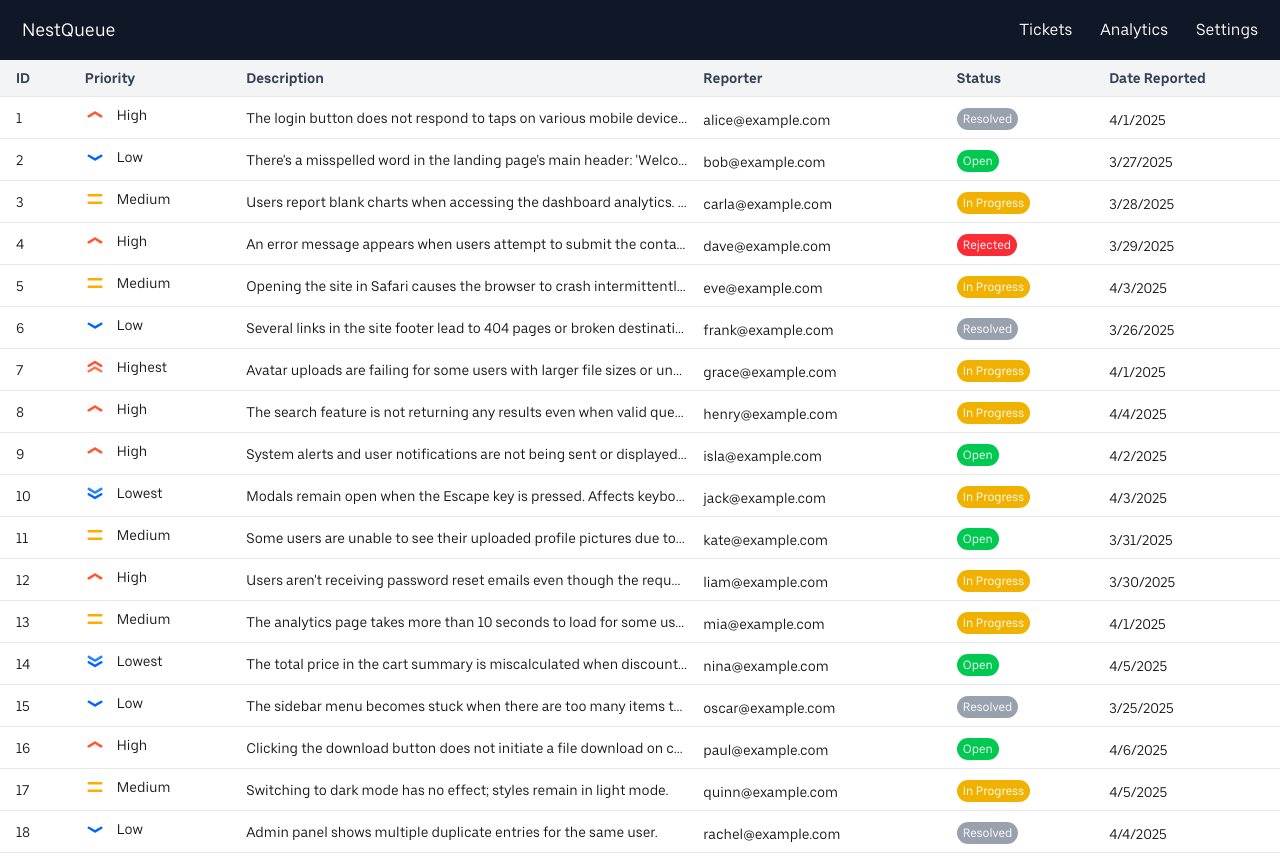
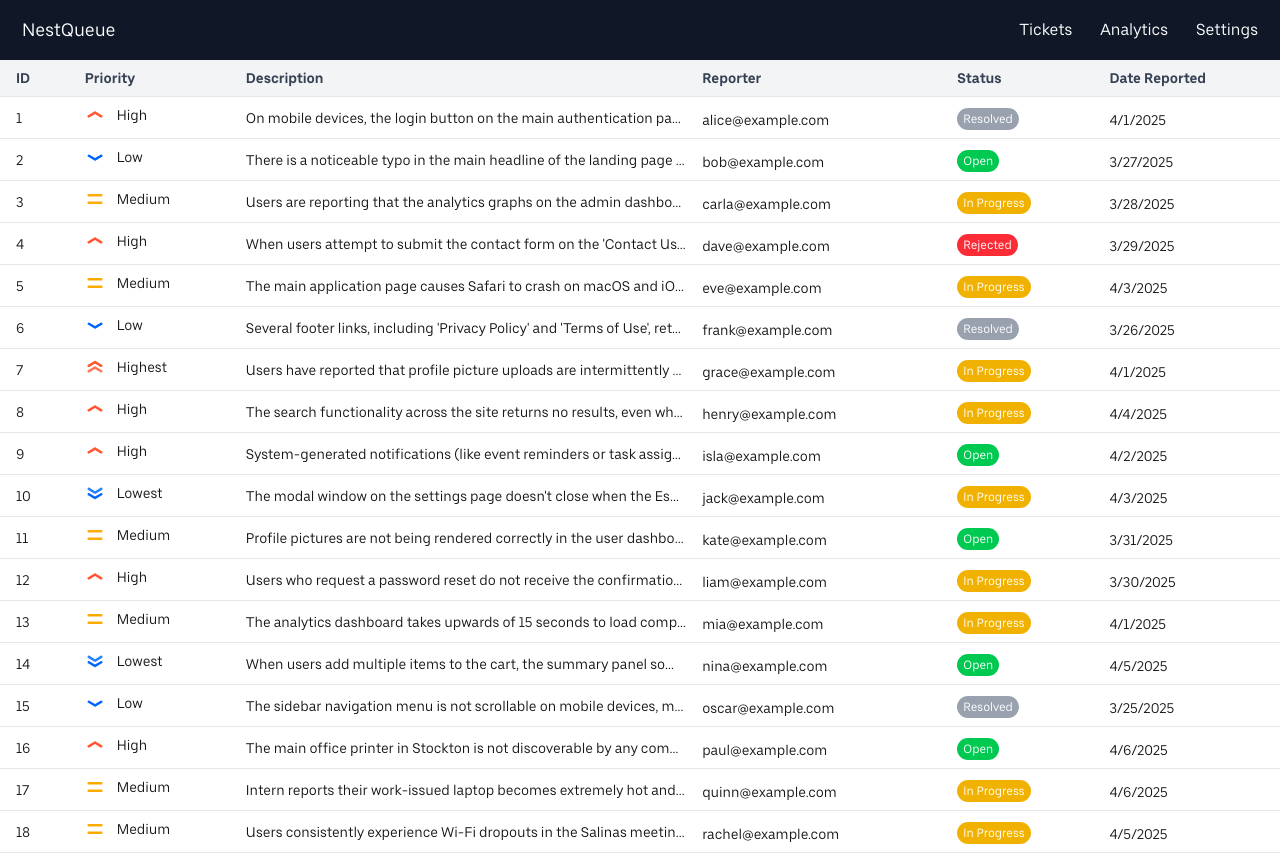
Before and after one commit to digitalnest-wit/nestqueue, a Next.js app: page /tickets in a window 1280 px wide. Built offline with nearby package versions, Linux system fonts and the light colour scheme.

Commit message:
feat!: add more props to types/Ticket

```diff
--- a/src/app/mock/tickets.ts
+++ b/src/app/mock/tickets.ts
@@ -3,344 +3,457 @@ import Ticket from "../types/ticket";
 export const tickets: Array<Ticket> = [
   {
     id: "1",
-    title: "Login button unresponsive on mobile",
+    title: "Mobile Login Button Unresponsive",
     description:
-      "The login button does not respond to taps on various mobile devices, preventing users from signing in.",
+      "On mobile devices, the login button on the main authentication page is completely unresponsive to taps. This prevents users from logging in unless they switch to desktop view. Issue seems specific to iOS devices running Safari.",
+    site: "watsonville",
+    category: "software",
     reporter: "alice@example.com",
+    reporterRole: "staff",
     date: new Date("2025-04-01"),
     priority: "high",
     status: "resolved",
   },
   {
     id: "2",
-    title: "Landing page header typo",
+    title: "Landing Page Header Typo",
     description:
-      "There's a misspelled word in the landing page's main header: 'Welcom' should be 'Welcome'.",
+      "There is a noticeable typo in the main headline of the landing page which could affect the credibility of the site. The word 'opportunites' is incorrectly spelled and should be corrected to 'opportunities'.",
+    site: "salinas",
+    category: "software",
     reporter: "bob@example.com",
+    reporterRole: "intern",
     date: new Date("2025-03-27"),
     priority: "low",
     status: "open",
   },
   {
     id: "3",
-    title: "Dashboard graphs not loading",
+    title: "Graphs Not Rendering on Dashboard",
     description:
-      "Users report blank charts when accessing the dashboard analytics. Issue affects Chrome and Firefox.",
+      "Users are reporting that the analytics graphs on the admin dashboard are not rendering correctly. The issue appears after login, with only axis lines and titles displaying but no data visualization.",
+    site: "hq",
+    category: "software",
     reporter: "carla@example.com",
+    reporterRole: "staff",
     date: new Date("2025-03-28"),
     priority: "medium",
     status: "inProgress",
   },
   {
     id: "4",
-    title: "Contact form submission error",
+    title: "Contact Form Submission Error",
     description:
-      "An error message appears when users attempt to submit the contact form. Affects all browsers.",
+      "When users attempt to submit the contact form on the 'Contact Us' page, they receive a generic server error message. Logs suggest a backend validation failure due to unexpected email formatting.",
+    site: "gilroy",
+    category: "software",
     reporter: "dave@example.com",
+    reporterRole: "external",
     date: new Date("2025-03-29"),
     priority: "high",
     status: "rejected",
   },
   {
     id: "5",
-    title: "Safari crashes on load",
+    title: "Safari Crash on Page Load",
     description:
-      "Opening the site in Safari causes the browser to crash intermittently. Needs urgent investigation.",
+      "The main application page causes Safari to crash on macOS and iOS devices. This appears related to an unhandled media query and animation conflict in the frontend code.",
+    site: "modesto",
+    category: "software",
     reporter: "eve@example.com",
+    reporterRole: "staff",
     date: new Date("2025-04-03"),
     priority: "medium",
     status: "inProgress",
   },
   {
     id: "6",
-    title: "Broken footer links",
+    title: "Broken Footer Links",
     description:
-      "Several links in the site footer lead to 404 pages or broken destinations.",
+      "Several footer links, including 'Privacy Policy' and 'Terms of Use', return 404 errors. This may be due to recent changes in the site's routing configuration.",
+    site: "stockton",
+    category: "software",
     reporter: "frank@example.com",
+    reporterRole: "manager",
     date: new Date("2025-03-26"),
     priority: "low",
     status: "resolved",
   },
   {
     id: "7",
-    title: "User avatar uploads failing",
+    title: "User Avatar Uploads Failing",
     description:
-      "Avatar uploads are failing for some users with larger file sizes or unsupported formats.",
+      "Users have reported that profile picture uploads are intermittently failing with no clear error message. The issue may be related to file size or unsupported formats not being properly filtered.",
+    site: "watsonville",
+    category: "software",
     reporter: "grace@example.com",
+    reporterRole: "intern",
     date: new Date("2025-04-01"),
     priority: "highest",
     status: "inProgress",
   },
   {
     id: "8",
-    title: "Search returns no results",
+    title: "Search Function Returns Empty Results",
     description:
-      "The search feature is not returning any results even when valid queries are used.",
+      "The search functionality across the site returns no results, even when valid terms are entered. This affects both global search and filtered module search.",
+    site: "hq",
+    category: "software",
     reporter: "henry@example.com",
+    reporterRole: "staff",
     date: new Date("2025-04-04"),
     priority: "high",
     status: "inProgress",
   },
   {
     id: "9",
-    title: "Missing notifications",
+    title: "Notification System Not Triggering",
     description:
-      "System alerts and user notifications are not being sent or displayed properly.",
+      "System-generated notifications (like event reminders or task assignments) are not reaching the intended recipients. The backend jobs appear to run, but no messages are delivered via email or SMS.",
+    site: "salinas",
+    category: "network",
     reporter: "isla@example.com",
+    reporterRole: "manager",
     date: new Date("2025-04-02"),
     priority: "high",
     status: "open",
   },
   {
     id: "10",
-    title: "Modal escape key issue",
+    title: "Modal Window Not Closing on ESC Key",
     description:
-      "Modals remain open when the Escape key is pressed. Affects keyboard navigation and accessibility.",
+      "The modal window on the settings page doesn't close when the Escape key is pressed. This behavior is expected by users and is currently causing confusion when modals stack.",
+    site: "modesto",
+    category: "software",
     reporter: "jack@example.com",
+    reporterRole: "staff",
     date: new Date("2025-04-03"),
     priority: "lowest",
     status: "inProgress",
   },
   {
     id: "11",
-    title: "Profile picture not rendering",
+    title: "Broken Profile Picture Display",
     description:
-      "Some users are unable to see their uploaded profile pictures due to a rendering bug.",
+      "Profile pictures are not being rendered correctly in the user dashboard. Instead, a broken image icon appears, which suggests an issue with the image path or CDN hosting.",
+    site: "watsonville",
+    category: "software",
     reporter: "kate@example.com",
+    reporterRole: "staff",
     date: new Date("2025-03-31"),
     priority: "medium",
     status: "open",
   },
   {
     id: "12",
-    title: "Password reset email issue",
+    title: "Password Reset Email Not Sent",
     description:
-      "Users aren't receiving password reset emails even though the request appears successful.",
+      "Users who request a password reset do not receive the confirmation email. This may be due to a misconfigured SMTP server or domain not being whitelisted by common email providers.",
+    site: "stockton",
+    category: "network",
     reporter: "liam@example.com",
+    reporterRole: "external",
     date: new Date("2025-03-30"),
     priority: "high",
     status: "inProgress",
   },
   {
     id: "13",
-    title: "Analytics page slow load",
+    title: "Analytics Page Takes Too Long to Load",
     description:
-      "The analytics page takes more than 10 seconds to load for some users with large datasets.",
+      "The analytics dashboard takes upwards of 15 seconds to load completely. This negatively affects user experience and may be due to inefficient data aggregation queries on the backend.",
+    site: "gilroy",
+    category: "software",
     reporter: "mia@example.com",
+    reporterRole: "staff",
     date: new Date("2025-04-01"),
     priority: "medium",
     status: "inProgress",
   },
   {
     id: "14",
-    title: "Incorrect cart total",
+    title: "Cart Summary Showing Incorrect Total",
     description:
-      "The total price in the cart summary is miscalculated when discount codes are applied.",
+      "When users add multiple items to the cart, the summary panel sometimes calculates the wrong total, possibly omitting discount values or duplicating taxes.",
+    site: "hq",
+    category: "software",
     reporter: "nina@example.com",
+    reporterRole: "staff",
     date: new Date("2025-04-05"),
     priority: "lowest",
     status: "open",
   },
   {
     id: "15",
-    title: "Sidebar not scrollable",
+    title: "Sidebar Menu Unscrollable on Mobile",
     description:
-      "The sidebar menu becomes stuck when there are too many items to fit in the viewport.",
+      "The sidebar navigation menu is not scrollable on mobile devices, making it impossible to access links that appear lower in the menu hierarchy. Likely a CSS overflow issue.",
+    site: "salinas",
+    category: "software",
     reporter: "oscar@example.com",
+    reporterRole: "intern",
     date: new Date("2025-03-25"),
     priority: "low",
     status: "resolved",
   },
   {
     id: "16",
-    title: "File download not working",
+    title: "Printer Not Connecting to Network",
     description:
-      "Clicking the download button does not initiate a file download on certain browsers.",
+      "The main office printer in Stockton is not discoverable by any computers. Attempts to reconnect via Wi-Fi fail, and the network configuration screen shows no IP address assigned.",
+    site: "stockton",
+    category: "hardware",
     reporter: "paul@example.com",
+    reporterRole: "staff",
     date: new Date("2025-04-06"),
     priority: "high",
     status: "open",
   },
   {
     id: "17",
-    title: "Dark mode toggle ignored",
+    title: "Laptop Overheating During Zoom Calls",
     description:
-      "Switching to dark mode has no effect; styles remain in light mode.",
+      "Intern reports their work-issued laptop becomes extremely hot and loud during video calls. Task manager shows unusually high CPU usage even when no other apps are running.",
+    site: "watsonville",
+    category: "hardware",
     reporter: "quinn@example.com",
+    reporterRole: "intern",
+    date: new Date("2025-04-06"),
+    priority: "medium",
+    status: "inProgress",
+  },
+  {
+    id: "18",
+    title: "Wi-Fi Signal Drops in Meeting Room",
+    description:
+      "Users consistently experience Wi-Fi dropouts in the Salinas meeting room. This affects video calls and document collaboration. Signal strength returns after moving to a hallway.",
+    site: "salinas",
+    category: "network",
+    reporter: "rachel@example.com",
+    reporterRole: "manager",
     date: new Date("2025-04-05"),
     priority: "medium",
     status: "inProgress",
   },
   {
-    id: "18",
-    title: "Duplicate users in admin panel",
+    id: "19",
+    title: "App Crashes When Uploading CSV",
     description:
-      "Admin panel shows multiple duplicate entries for the same user.",
-    reporter: "rachel@example.com",
-    date: new Date("2025-04-04"),
-    priority: "low",
-    status: "resolved",
-  },
-  {
-    id: "19",
-    title: "Checkboxes not saving state",
-    description:
-      "Changes to checkbox selections aren't saved after form submission.",
-    reporter: "sam@example.com",
-    date: new Date("2025-04-02"),
-    priority: "medium",
-    status: "inProgress",
-  },
-  {
-    id: "20",
-    title: "Session expires too quickly",
-    description: "Users are logged out after only a few minutes of inactivity.",
-    reporter: "tara@example.com",
-    date: new Date("2025-04-01"),
+      "The data import tool crashes with a 500 error when users try to upload certain CSV files. Some files work, others don't. Needs validation and error reporting improvements.",
+    site: "hq",
+    category: "software",
+    reporter: "steve@example.com",
+    reporterRole: "staff",
+    date: new Date("2025-04-07"),
     priority: "high",
     status: "open",
   },
   {
-    id: "21",
-    title: "Untranslated text on dashboard",
+    id: "20",
+    title: "HDMI Port Not Detecting Display",
     description:
-      "Some UI strings remain in English even when another language is selected.",
-    reporter: "uma@example.com",
-    date: new Date("2025-03-30"),
-    priority: "low",
-    status: "resolved",
-  },
-  {
-    id: "22",
-    title: "User role permissions error",
-    description:
-      "Certain user roles are not restricted from accessing admin-only routes.",
-    reporter: "vic@example.com",
-    date: new Date("2025-04-06"),
-    priority: "highest",
-    status: "inProgress",
-  },
-  {
-    id: "23",
-    title: "Scrollbar overlaps content",
-    description:
-      "In certain resolutions, the scrollbar overlaps interactive elements.",
-    reporter: "wendy@example.com",
-    date: new Date("2025-04-05"),
-    priority: "lowest",
-    status: "open",
-  },
-  {
-    id: "24",
-    title: "Unexpected logout on tab switch",
-    description: "Switching browser tabs logs out some users unexpectedly.",
-    reporter: "xander@example.com",
-    date: new Date("2025-04-04"),
-    priority: "high",
-    status: "rejected",
-  },
-  {
-    id: "25",
-    title: "Image carousel autoplay issue",
-    description:
-      "Carousel does not autoplay on initial page load; works only after interaction.",
-    reporter: "yasmin@example.com",
-    date: new Date("2025-04-02"),
-    priority: "medium",
-    status: "inProgress",
-  },
-  {
-    id: "26",
-    title: "Input field labels misaligned",
-    description:
-      "Some form field labels are not aligned with their respective inputs.",
-    reporter: "zane@example.com",
-    date: new Date("2025-04-01"),
-    priority: "low",
-    status: "resolved",
-  },
-  {
-    id: "27",
-    title: "404 page not styled correctly",
-    description:
-      "The 404 error page appears unstyled, showing raw HTML elements.",
-    reporter: "abby@example.com",
-    date: new Date("2025-03-31"),
-    priority: "low",
-    status: "resolved",
-  },
-  {
-    id: "28",
-    title: "Autocomplete suggestions incorrect",
-    description: "Autocomplete dropdown suggests unrelated search terms.",
-    reporter: "brian@example.com",
-    date: new Date("2025-04-03"),
-    priority: "medium",
-    status: "inProgress",
-  },
-  {
-    id: "29",
-    title: "User tags not updating",
-    description:
-      "Tags assigned to users via the admin panel don’t reflect in the UI.",
-    reporter: "cindy@example.com",
+      "A manager’s laptop in Gilroy no longer detects external monitors through HDMI. Cables and monitors verified working. May be a driver or hardware issue.",
+    site: "gilroy",
+    category: "hardware",
+    reporter: "tina@example.com",
+    reporterRole: "manager",
     date: new Date("2025-04-06"),
     priority: "medium",
     status: "open",
   },
   {
-    id: "30",
-    title: "Download link returns 403 error",
+    id: "21",
+    title: "External Monitor Flickers",
     description:
-      "Some download links return a 403 forbidden error despite correct access rights.",
-    reporter: "daniel@example.com",
+      "External monitor intermittently flickers and goes black when connected to docking station. Flickering increases during video playback.",
+    site: "modesto",
+    category: "hardware",
+    reporter: "umar@example.com",
+    reporterRole: "staff",
+    date: new Date("2025-04-04"),
+    priority: "low",
+    status: "inProgress",
+  },
+  {
+    id: "22",
+    title: "Broken Link in Onboarding Email",
+    description:
+      "The 'Get Started' link in our new hire onboarding email leads to a 404 page. This is causing confusion among newly onboarded interns.",
+    site: "hq",
+    category: "software",
+    reporter: "victoria@example.com",
+    reporterRole: "staff",
+    date: new Date("2025-04-03"),
+    priority: "low",
+    status: "resolved",
+  },
+  {
+    id: "23",
+    title: "Keyboard Not Responding on Wake",
+    description:
+      "The keyboard on a workstation intermittently becomes unresponsive after waking from sleep. Replugging fixes it temporarily. Might be related to power management settings.",
+    site: "watsonville",
+    category: "hardware",
+    reporter: "walter@example.com",
+    reporterRole: "staff",
+    date: new Date("2025-04-01"),
+    priority: "medium",
+    status: "inProgress",
+  },
+  {
+    id: "24",
+    title: "Slack Notifications Delayed",
+    description:
+      "Slack desktop app notifications arrive several minutes late. This is causing missed messages and reduced response time in team discussions.",
+    site: "salinas",
+    category: "network",
+    reporter: "xena@example.com",
+    reporterRole: "manager",
+    date: new Date("2025-04-02"),
+    priority: "medium",
+    status: "open",
+  },
+  {
+    id: "25",
+    title: "Mouse Cursor Lag on MacBook",
+    description:
+      "Mouse cursor exhibits lag and delay when connected to external monitor. Issue only appears on MacBooks in the HQ office.",
+    site: "hq",
+    category: "hardware",
+    reporter: "yuri@example.com",
+    reporterRole: "staff",
+    date: new Date("2025-04-06"),
+    priority: "low",
+    status: "open",
+  },
+  {
+    id: "26",
+    title: "Zoom Crashes When Sharing Screen",
+    description:
+      "Interns in Gilroy report that Zoom crashes consistently when they attempt to share their screen. Reinstalling the app did not resolve the issue.",
+    site: "gilroy",
+    category: "software",
+    reporter: "zoe@example.com",
+    reporterRole: "intern",
     date: new Date("2025-04-05"),
     priority: "high",
     status: "open",
   },
   {
-    id: "31",
-    title: "Keyboard navigation skipped element",
-    description: "Tab key skips the newsletter subscription field in footer.",
-    reporter: "ella@example.com",
-    date: new Date("2025-04-03"),
-    priority: "lowest",
+    id: "27",
+    title: "Network Printer Offline",
+    description:
+      "Staff in Modesto cannot print as the network printer appears offline to all users. Restarting the device did not resolve the issue.",
+    site: "modesto",
+    category: "network",
+    reporter: "adam@example.com",
+    reporterRole: "staff",
+    date: new Date("2025-04-06"),
+    priority: "medium",
     status: "inProgress",
   },
   {
-    id: "32",
-    title: "Currency not updating",
-    description: "Currency selector does not update product prices site-wide.",
-    reporter: "felix@example.com",
-    date: new Date("2025-04-01"),
+    id: "28",
+    title: "Bluetooth Headset Not Pairing",
+    description:
+      "Bluetooth headset used for support calls does not connect to laptop after recent system update. Previously paired devices now fail to reconnect.",
+    site: "stockton",
+    category: "hardware",
+    reporter: "brenda@example.com",
+    reporterRole: "staff",
+    date: new Date("2025-04-07"),
+    priority: "low",
+    status: "open",
+  },
+  {
+    id: "29",
+    title: "Email Attachment Size Limit Error",
+    description:
+      "Users receive an error when attaching files over 10MB, even though our internal policy allows 25MB. May be a misconfigured email server or client setting.",
+    site: "salinas",
+    category: "network",
+    reporter: "carlos@example.com",
+    reporterRole: "manager",
+    date: new Date("2025-04-06"),
+    priority: "high",
+    status: "inProgress",
+  },
+  {
+    id: "30",
+    title: "Screen Reader Compatibility Issue",
+    description:
+      "Accessibility testing revealed that screen readers cannot properly navigate the main dashboard. Buttons and tabs are not labeled correctly.",
+    site: "hq",
+    category: "software",
+    reporter: "dina@example.com",
+    reporterRole: "staff",
+    date: new Date("2025-04-08"),
+    priority: "highest",
+    status: "open",
+  },
+  {
+    id: "31",
+    title: "Ethernet Not Recognized",
+    description:
+      "An intern's workstation in Watsonville does not recognize Ethernet cables being plugged in. Network diagnostics report 'cable unplugged' regardless of cable used.",
+    site: "watsonville",
+    category: "hardware",
+    reporter: "eli@example.com",
+    reporterRole: "intern",
+    date: new Date("2025-04-05"),
     priority: "high",
     status: "open",
   },
   {
+    id: "32",
+    title: "Admin Panel Login Timeout",
+    description:
+      "Admins report being logged out after only 5 minutes of inactivity on the admin panel, which is disrupting workflow. Timeout should be set to at least 30 minutes.",
+    site: "modesto",
+    category: "software",
+    reporter: "fiona@example.com",
+    reporterRole: "manager",
+    date: new Date("2025-04-06"),
+    priority: "medium",
+    status: "open",
+  },
+  {
     id: "33",
-    title: "Form validations not triggered",
-    description: "Form submits even when required fields are left empty.",
-    reporter: "gina@example.com",
-    date: new Date("2025-03-30"),
-    priority: "medium",
+    title: "Inconsistent DNS Resolution",
+    description:
+      "Certain websites are failing to resolve across multiple devices in HQ. Flushing DNS sometimes helps, but the issue recurs daily.",
+    site: "hq",
+    category: "network",
+    reporter: "gabe@example.com",
+    reporterRole: "staff",
+    date: new Date("2025-04-07"),
+    priority: "high",
     status: "inProgress",
   },
   {
     id: "34",
-    title: "Filter sidebar always expanded",
-    description: "Sidebar filters on the product page cannot be collapsed.",
-    reporter: "harry@example.com",
-    date: new Date("2025-03-28"),
-    priority: "low",
-    status: "resolved",
+    title: "File Sync Delayed Between Devices",
+    description:
+      "Documents saved on one device take hours to appear on others using the same cloud account. Sync delays affecting collaborative editing.",
+    site: "stockton",
+    category: "network",
+    reporter: "hazel@example.com",
+    reporterRole: "manager",
+    date: new Date("2025-04-07"),
+    priority: "medium",
+    status: "open",
   },
   {
     id: "35",
-    title: "Search indexing delay",
-    description: "Newly added items take too long to appear in search results.",
-    reporter: "ivy@example.com",
-    date: new Date("2025-04-05"),
-    priority: "medium",
-    status: "inProgress",
+    title: "USB Ports Disabled After Update",
+    description:
+      "After recent system update, multiple laptops in Salinas report disabled USB ports. Devices do not show up in Device Manager and are not receiving power.",
+    site: "salinas",
+    category: "hardware",
+    reporter: "ian@example.com",
+    reporterRole: "staff",
+    date: new Date("2025-04-07"),
+    priority: "high",
+    status: "open",
   },
 ];
--- a/src/app/types/ticket.ts
+++ b/src/app/types/ticket.ts
@@ -2,7 +2,10 @@ export default interface Ticket {
   id: string;
   title: string;
   description: string;
+  site: SiteLocation;
+  category: Category;
   reporter: string;
+  reporterRole: ReporterOrganizationRole;
   date: Date;
   priority: Priority;
   status: Status;
@@ -24,3 +27,28 @@ const PriorityLevels = {
   highest: "Highest",
 } as const;
 export type Priority = keyof typeof PriorityLevels;
+
+const ReporterOrganizationRoles = {
+  external: "External",
+  intern: "Intern",
+  staff: "Staff",
+  manager: "Manager",
+} as const;
+export type ReporterOrganizationRole = keyof typeof ReporterOrganizationRoles;
+
+const SiteLocations = {
+  salinas: "Salinas",
+  watsonville: "Watsonville",
+  hq: "HQ",
+  gilroy: "Gilroy",
+  modesto: "Modesto",
+  stockton: "Stockton",
+} as const;
+export type SiteLocation = keyof typeof SiteLocations;
+
+const CategoryTypes = {
+  software: "Software",
+  hardware: "Hardware",
+  network: "Network",
+} as const;
+export type Category = keyof typeof CategoryTypes;
```
